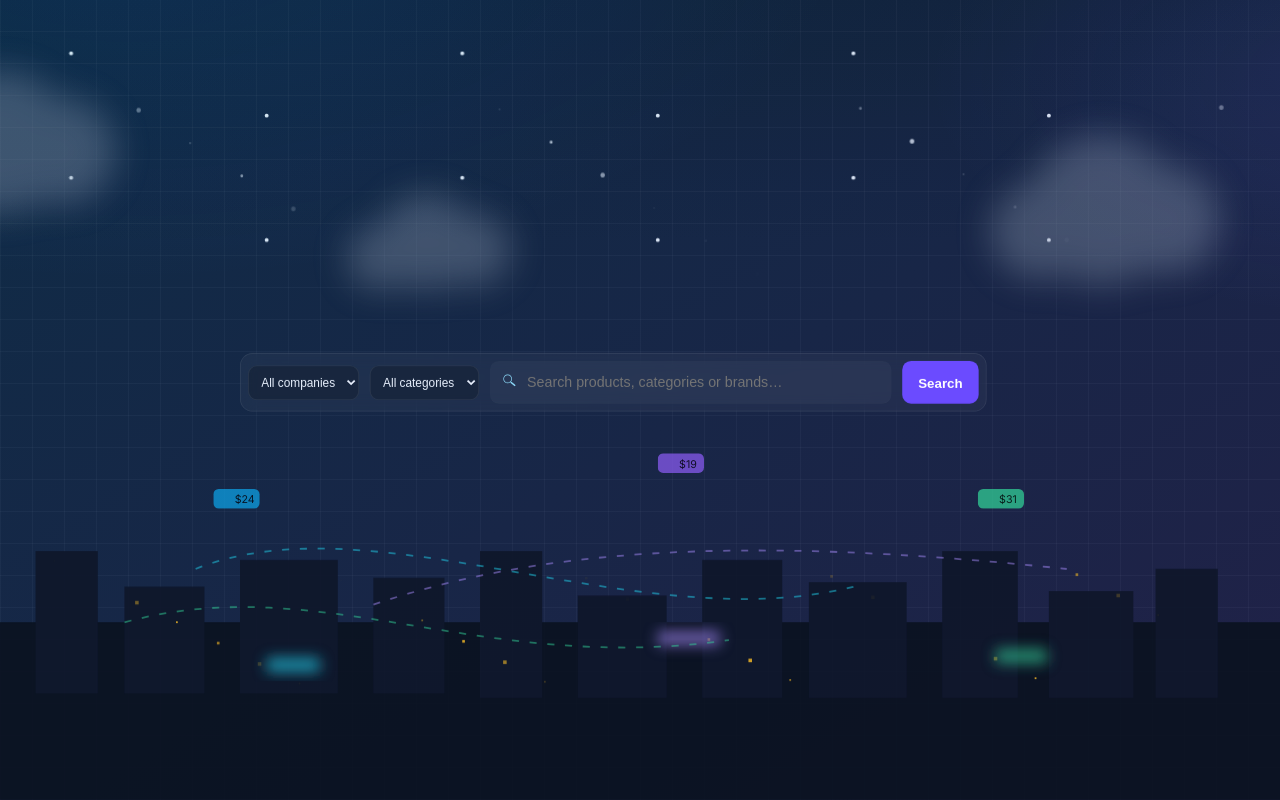
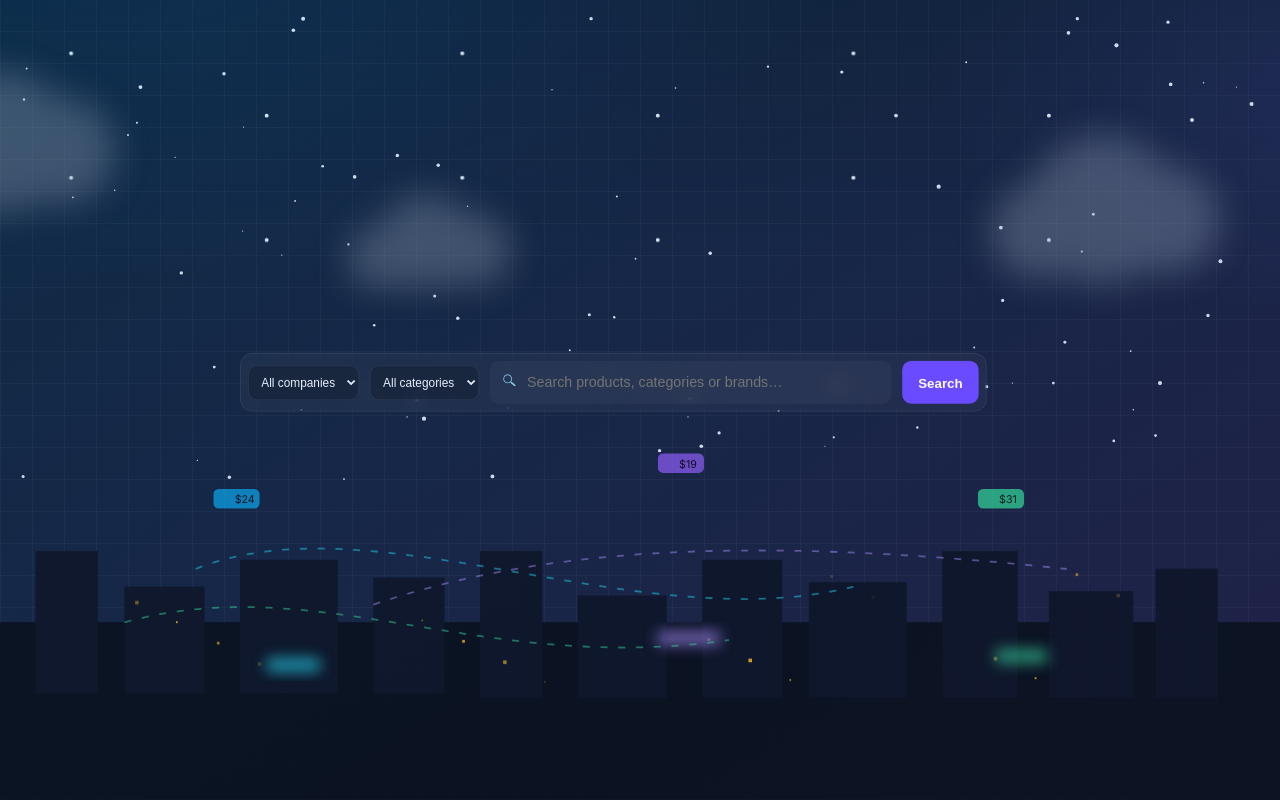
Before and after one commit to C0dingGM/CompareApp, a Next.js app in the folder web/: page / in a window 1280 px wide. Shown: the top 800 px of the page. Built offline with nearby package versions, Linux system fonts and the light colour scheme.

Commit message:
Home: replace fixed white dots with randomized sky stars that fade in/out at random intervals

```diff
--- a/web/app/globals.css
+++ b/web/app/globals.css
@@ -127,5 +127,14 @@ body {
   100% { opacity: 0; }
 }
 
+/* Random twinkle for sky stars */
+@keyframes starTwinkle {
+  0% { opacity: 0.1; }
+  10% { opacity: 0.85; }
+  35% { opacity: 0.0; }
+  60% { opacity: 0.9; }
+  100% { opacity: 0.1; }
+}
+
   to   { transform: translateX(60px); }
 }
--- a/web/components/AnimatedBackground.tsx
+++ b/web/components/AnimatedBackground.tsx
@@ -1,5 +1,5 @@
 "use client";
-import { useRef, useState, useEffect } from "react";
+import { useRef, useState, useEffect, useMemo } from "react";
 
 import { useRouter } from "next/navigation";
 
@@ -27,6 +27,20 @@ export default function AnimatedBackground() {
   const [category, setCategory] = useState("");
   const [suggestions, setSuggestions] = useState<any[]>([]);
   const [loading, setLoading] = useState(false);
+  const stars = useMemo(() => {
+    // create random stars across the sky region (top 60%)
+    const N = 90;
+    const rng = (seed: number) => () => (seed = (seed * 9301 + 49297) % 233280) / 233280;
+    const r = rng(123456);
+    return Array.from({ length: N }).map((_, i) => ({
+      x: Math.floor(20 + r() * 1400),
+      y: Math.floor(20 + r() * 520),
+      r: +(0.6 + r() * 1.8).toFixed(2),
+      delay: +(r() * 6).toFixed(2),
+      dur: +(3 + r() * 6).toFixed(2),
+    }));
+  }, []);
+
 
   useEffect(() => {
     fetch('/api/brands')
@@ -189,10 +203,10 @@ export default function AnimatedBackground() {
           </linearGradient>
         </defs>
 
-        {/* static sky stars that twinkle (disappear/reappear) */}
-        <g className="sky-twinkles" opacity="0.85" pointerEvents="none">
-          {Array.from({ length: 24 }).map((_, i) => (
-            <circle key={i} cx={40 + (i*58)%1400} cy={50 + (i*37)%260} r={(i%3)+0.6} fill="#ffffff" className={`tw-${i%7}`} />
+        {/* randomized sky stars that fade in/out at random intervals */}
+        <g opacity="0.9" pointerEvents="none">
+          {stars.map((s, i) => (
+            <circle key={i} cx={s.x} cy={s.y} r={s.r} fill="#ffffff" style={{ animation: `starTwinkle ${s.dur}s ease-in-out ${s.delay}s infinite` }} />
           ))}
         </g>
 
```
